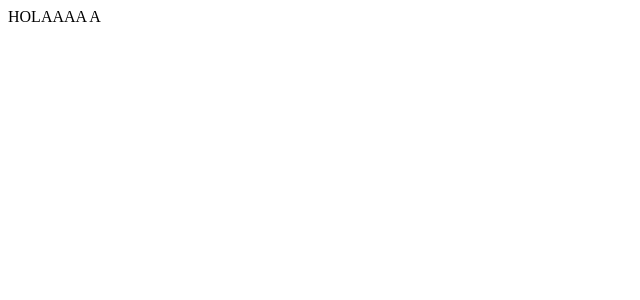
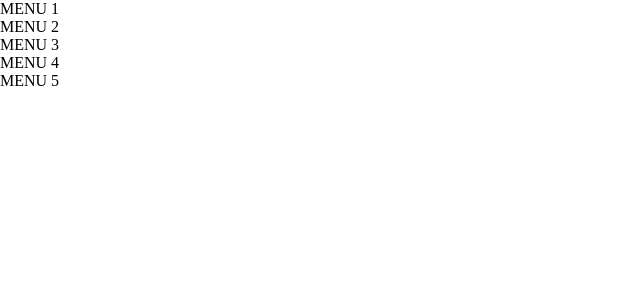
Before and after one commit to leghram/frontClinica, a React (Create React App) app in the folder clinica/: page / in a window 1280 px wide. Shown: the top 300 px of the page, without its empty margins (0-640 px from the left). Built offline with nearby package versions, Linux system fonts and the light colour scheme.

Commit message:
creacion de componentes

```diff
--- a/clinica/src/App.js
+++ b/clinica/src/App.js
@@ -1,9 +1,10 @@
 import './App.css';
+import Menu from './components/menu'
 
 function App() {
   return (
     <div className="App">
-      HOLAAAA A
+      <Menu></Menu>
     </div>
   );
 }
--- /dev/null
+++ b/clinica/src/components/menu.js
@@ -0,0 +1,14 @@
+
+
+
+export default function Menu(){
+
+  return<div>
+    <div>MENU 1</div>
+    <div>MENU 2</div>
+    <div>MENU 3</div>
+    <div>MENU 4</div>
+    <div>MENU 5</div>
+  </div>
+
+}
--- a/clinica/src/index.css
+++ b/clinica/src/index.css
@@ -0,0 +1,5 @@
+*{
+  margin: 0px;
+  padding: 0px;
+  box-sizing: border-box;
+}
--- /dev/null
+++ b/clinica/src/views/account.js
@@ -0,0 +1,6 @@
+
+
+
+export default function Account(){
+
+}
```
Also changed, not shown: clinica/src/components/login.js (added, +8 -0 lines), clinica/src/components/register.js (added, +9 -0 lines), clinica/src/views/about.js (added, +11 -0 lines), clinica/src/views/home.js (added, +8 -0 lines), clinica/src/views/reservas.js (added, +8 -0 lines), clinica/src/views/services.js (added, +8 -0 lines).
